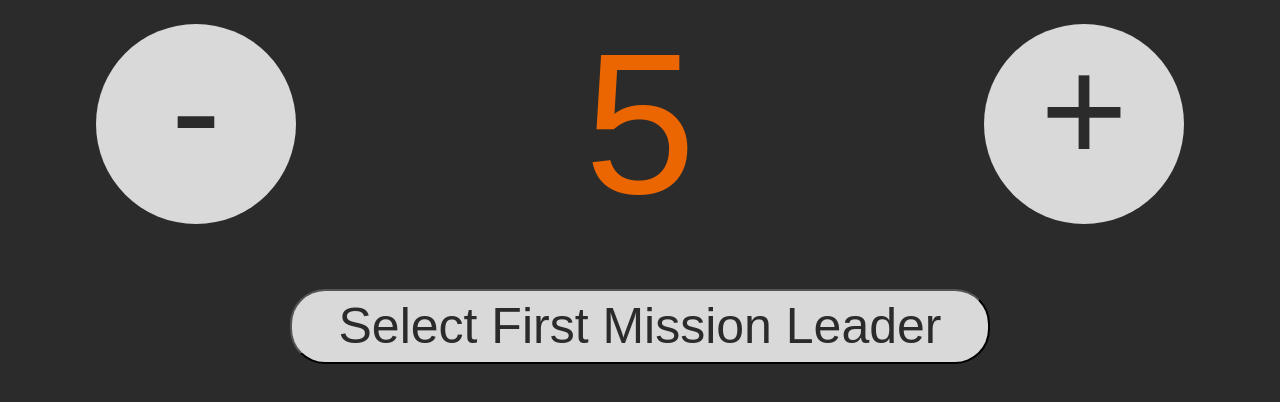
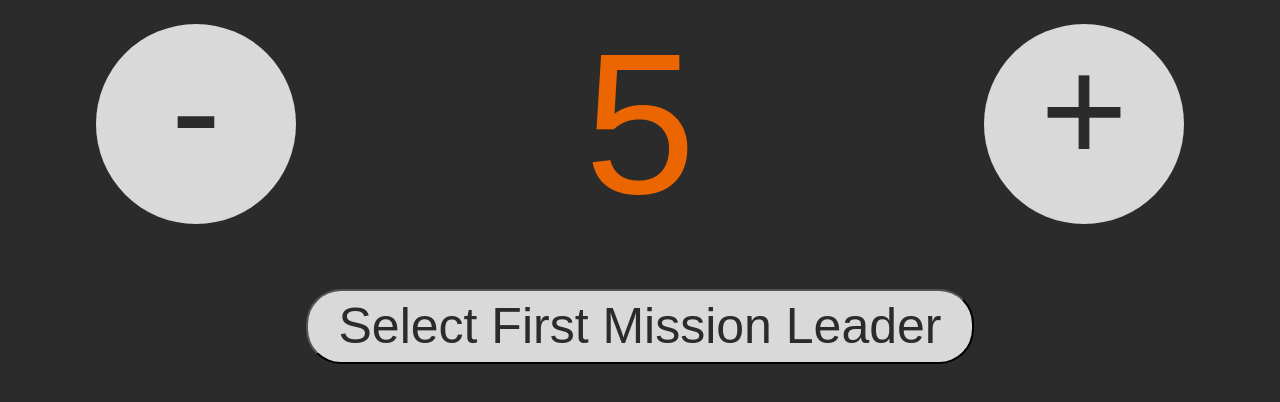
Before and after one commit to jbudge3/resistance-board, a React app: page / in a window 1280 px wide. Both pictures are taken after a click on the button "BEGIN". Shown: the part 258-660 px from the top of the page. Built offline with nearby package versions, Linux system fonts and the light colour scheme.

Commit message:
Updated button style

```diff
--- a/src/styles/num-players.css
+++ b/src/styles/num-players.css
@@ -40,5 +40,5 @@
     font-size: 50px;
     height: 75px;
     margin-top: 50px;
-    width: 700px;
+    padding: 0 30px;
 }
```
